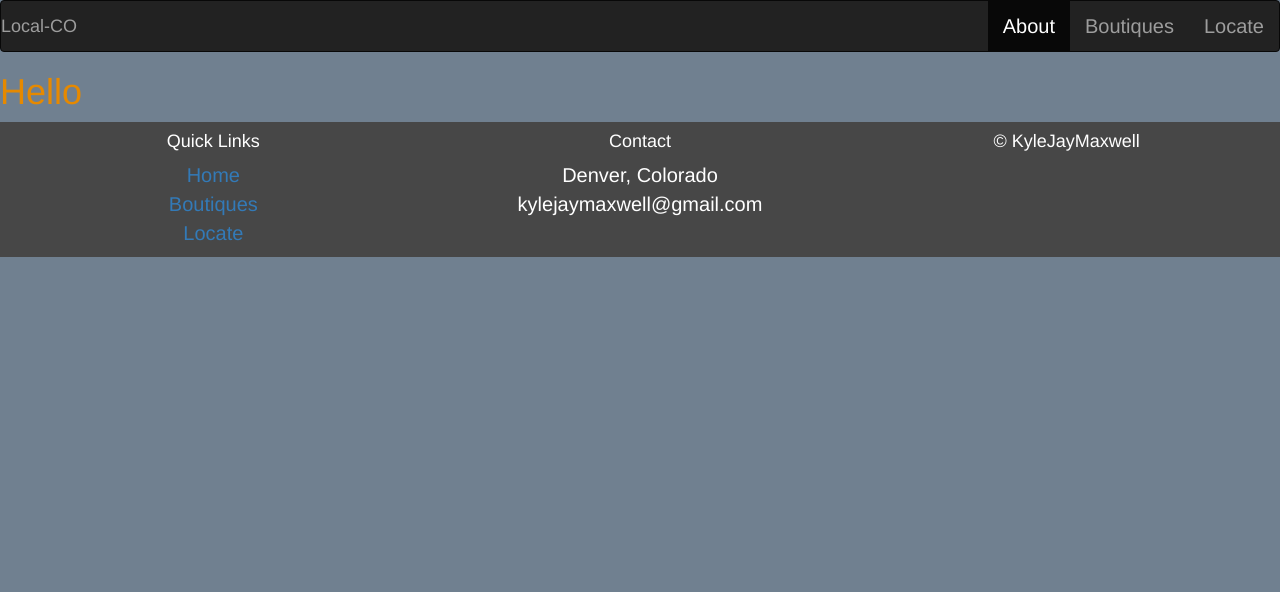
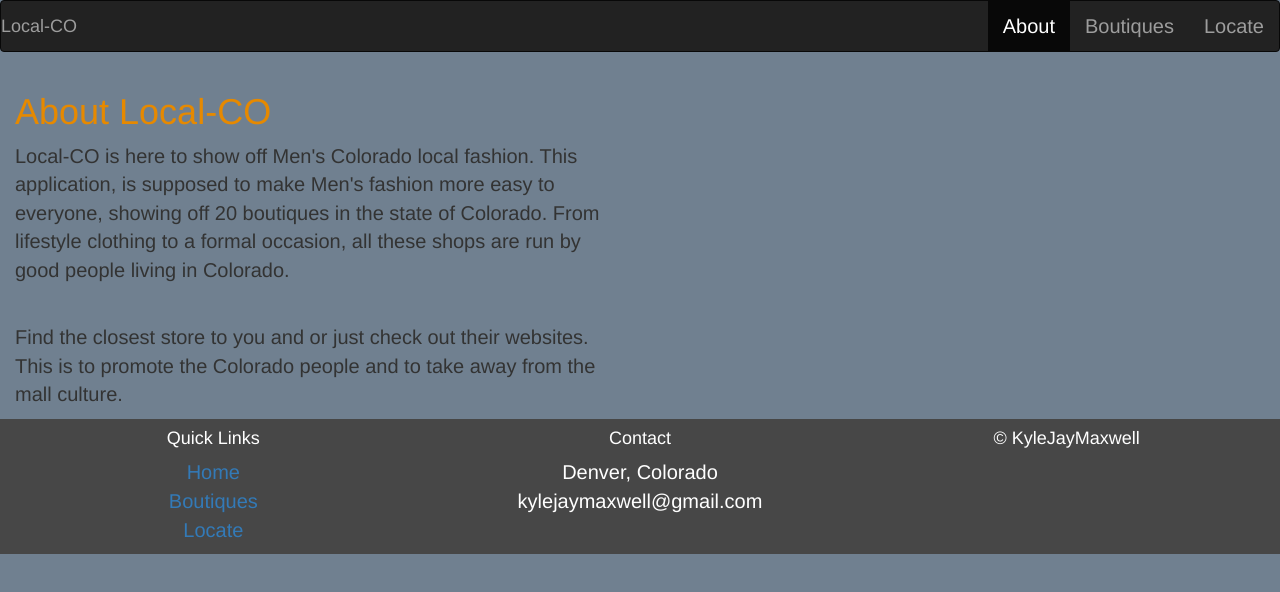
Before and after one commit to KyleJayMaxwell/local-colorado, a website: page src/about.html in a window 1280 px wide. Drawn offline with nearby package versions, Linux system fonts and the light colour scheme.

Commit message:
about paragraph, need photo

```diff
--- a/src/about.html
+++ b/src/about.html
@@ -36,7 +36,28 @@
       </div>
     </nav>
 
-    <h1>Hello</h1>
+    <div class="main">
+    <div class="row">
+      <div class="container-fluid">
+        <div class="col-md-12">
+          <h1>About Local-CO</h1>
+        </div>
+      </div>
+    </div>
+
+    <div class="row">
+      <div class="container-fluid">
+        <div class="col-md-6">
+          <p>Local-CO is here to show off Men's Colorado local fashion. This application, is supposed to make Men's fashion more easy to everyone, showing off 20 boutiques in the state of Colorado. From lifestyle clothing to a formal occasion, all these shops are run by good people living in Colorado.</p>
+          <br/>
+          <p>Find the closest store to you and or just check out their websites. This is to promote the Colorado people and to take away from the mall culture.</p>
+        </div>
+        <div class="col-md-6">
+
+        </div>
+      </div>
+    </div>
+    </div>
 
     <footer class="row">
       <div class="container-fluid">
```
